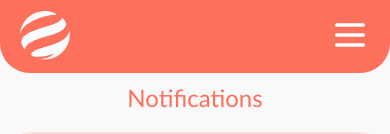
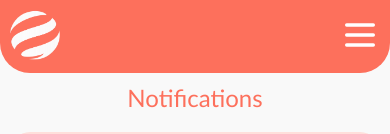
Before and after one commit to gdrakoulakos/athlisis-hub, a Next.js app: page / in a window 390 px wide. Shown: the top 134 px of the page. Built offline with nearby package versions, Linux system fonts and the light colour scheme.

Commit message:
Refactor Header styles; remove padding and transform properties for cleaner layout and improved responsiveness

```diff
--- a/src/app/components/Header/Header.module.css
+++ b/src/app/components/Header/Header.module.css
@@ -6,7 +6,6 @@
   z-index: 10;
   background-color: #fd705c;
   border-radius: 0 0 30px 30px;
-  padding: 10px 20px 10px 20px;
   margin-bottom: 10px;
   position: sticky;
   top: 0;
@@ -14,10 +13,12 @@
 
 .logo {
   cursor: pointer;
+  margin: 10px;
 }
 
 .humbergerMenu {
   cursor: pointer;
+  margin: 10px;
 }
 
 .optionsContainer {
@@ -32,14 +33,12 @@
   backdrop-filter: blur(20px);
   border-radius: 10px;
   opacity: 0;
-  transform: translateX(0px);
   pointer-events: none;
-  transition: opacity 0.3s ease, transform 0.3s ease;
+  transition: opacity 0.3s ease, right 0.3s ease;
 }
 
 .optionsContainer.open {
   opacity: 1;
-  transform: translateX(-10px);
   pointer-events: auto;
 }
 
```
